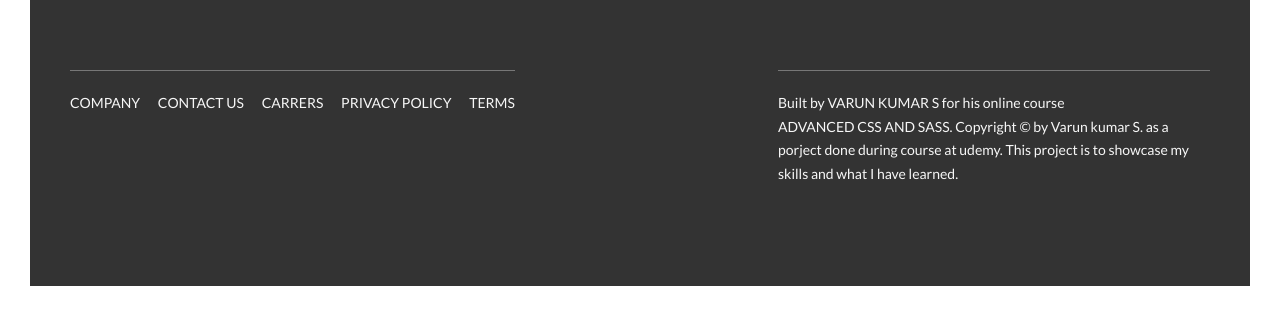
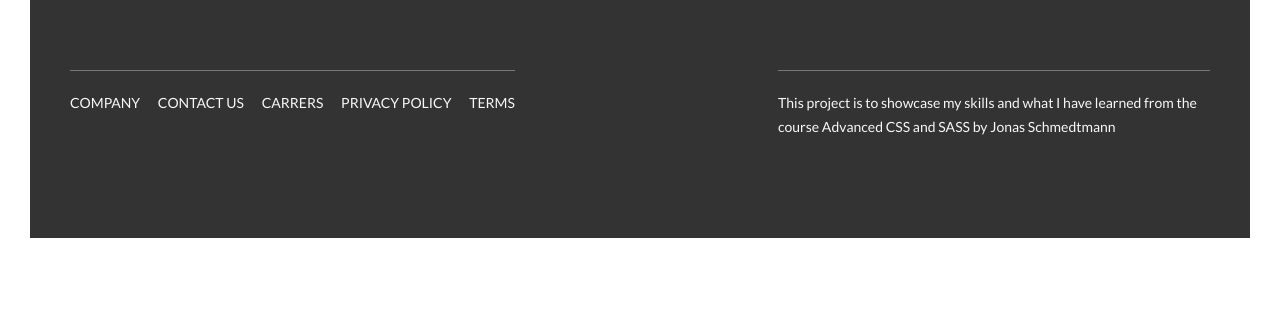
Before and after one commit to varunkumar3091999/Natours, a website: page index.html in a window 1280 px wide. Shown: the part 5868-6184 px from the top of the page. After the commit the page ends 6136 px from the top, so only its background shows below. Drawn offline with Linux system fonts and the light colour scheme.

Commit message:
minor changes in footer

```diff
--- a/index.html
+++ b/index.html
@@ -390,9 +390,10 @@
                 </div>
                 <div class="col-1-of-2">
                     <p class="footer__copyright">
-                        Built by <a href="#" class="footer__link">Varun Kumar S</a> for his online course <a href="#" class="footer__link">Advanced CSS and Sass</a>.
+                        <!-- Built by <a href="#" class="footer__link">Varun Kumar S</a> for his online course <a href="#" class="footer__link">Advanced CSS and Sass</a>.
                         Copyright &copy; by Varun kumar S. as a porject done during course at udemy.
-                        This project is to showcase my skills and what I have learned.
+                        This project is to showcase my skills and what I have learned. -->
+                        This project is to showcase my skills and what I have learned from the course Advanced CSS and SASS by Jonas Schmedtmann
                     </p>
                 </div>
             </div>
```
